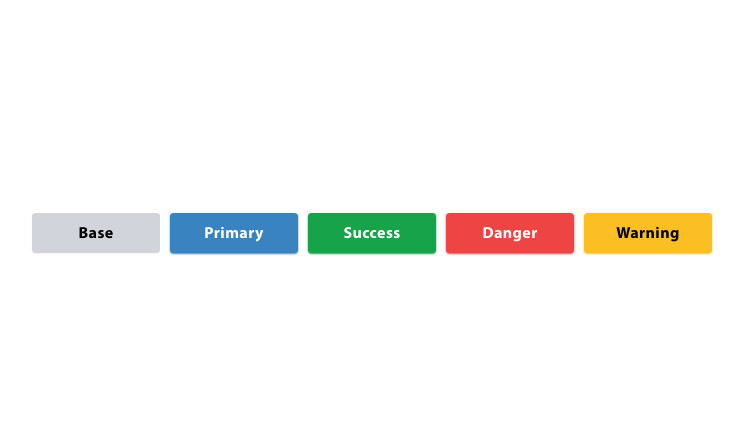
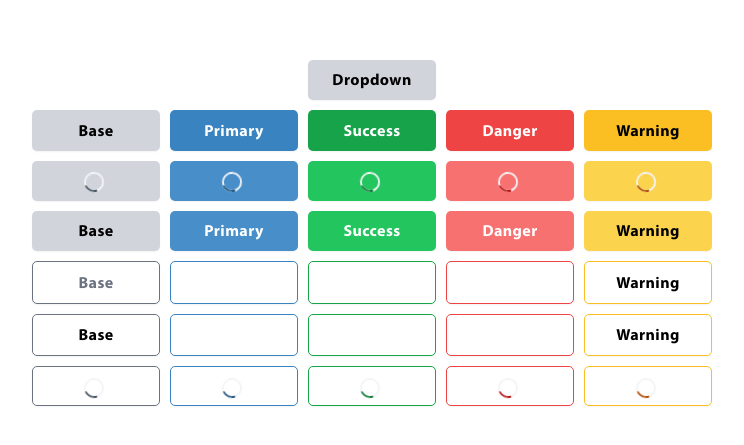
Before and after one commit to mendesnathanj/shoob-frontend, a React (Vite) app: page / in a window 1280 px wide. Shown: the part 167-612 px from the top of the page, without its empty margins (268-1012 px from the left). Built offline with nearby package versions, Linux system fonts and the light colour scheme.

Commit message:
add some button variants

```diff
--- a/src/components/ui/Button.tsx
+++ b/src/components/ui/Button.tsx
@@ -1,22 +1,57 @@
 import cn from 'classnames';
+import Spinner from './Spinner';
+
+export type Variants = 'base' | 'danger' | 'primary' | 'success' | 'warning';
+type fullWidthProp = boolean | { xs?: boolean, sm?: boolean, md?: boolean, lg?: boolean };
+type BaseProps = {
+  fullWidth?: fullWidthProp;
+  loading?: boolean;
+  outlined?: boolean;
+  startIcon?: JSX.Element;
+  submit?: boolean;
+  variant?: Variants;
+};
+
+type ButtonProps = BaseProps & React.HTMLProps<HTMLButtonElement>;
 
 const baseClasses = `inline-flex items-center justify-center leading-[3.8rem]
 whitespace-nowrap tracking-wide font-bold pt-1 appearance-none
-min-w-[128px] px-4 rounded-md shadow-sm transition-all duration-200 disabled:cursor-not-allowed
-disabled:transition-none disaabled:opacity-75 disabled:bg-gray-300 disabled:text-inherit
+min-w-[128px] min-h-[40px] px-4 rounded-lg shadow-sm transition-all duration-200 disabled:cursor-not-allowed
+disabled:transition-none disaabled:opacity-75 disabled:text-inherit shadow
 `;
 
-export type Variants = 'base' | 'danger' | 'primary' | 'success' | 'warning';
-
 const variantClasses = {
-  base: 'bg-gray-300 hover:bg-gray-400 hover:text-gray-100',
-  danger: 'bg-red-500 hover:bg-red-600 shadow-red-500 text-white',
-  primary: 'bg-shoob-500 hover:bg-shoob-600 shadow-shoob-500 text-white',
-  success: 'bg-green-600 hover:bg-green-700 shadow-green-600 text-white',
-  warning: 'bg-amber-400 hover:bg-yellow-500 shadow-amber-400 text-black',
+  base: 'bg-gray-300 hover:bg-gray-400 hover:text-gray-100 fill-gray-600 disabled:bg-gray-300',
+  danger: 'bg-red-500 hover:bg-red-600 text-white fill-red-700 disabled:text-white disabled:bg-red-400',
+  primary: 'bg-shoob-500 hover:bg-shoob-600 text-white fill-shoob-700 disabled:text-white disabled:bg-shoob-400',
+  success: 'bg-green-600 hover:bg-green-700 text-white fill-green-700 disabled:text-white disabled:bg-green-500',
+  warning: 'bg-amber-400 hover:bg-yellow-500 text-black fill-amber-700 disabled:bg-amber-300',
 };
 
-type fullWidthProp = boolean | { xs?: boolean, sm?: boolean, md?: boolean, lg?: boolean };
+const baseOutline = 'bg-transparent shadow-none border border-solid hover:text-white disabled:bg-transparent';
+
+const outlineClasses = {
+  base: cn(
+    baseOutline,
+    'border-gray-500 text-gray-500 hover:bg-gray-500 disabled:text-gray-400'
+  ),
+  danger: cn(
+    baseOutline,
+    'border-red-500 hover:bg-red-500 text-red-500 disabled:text-red-400'
+  ),
+  primary: cn(
+    baseOutline,
+    'border-shoob-500 hover:bg-shoob-400 text-shoob-500 disabled:text-shoob-400'
+  ),
+  success: cn(
+    baseOutline,
+    'border-green-600 hover:bg-green-600 text-green-600 disabled:text-green-500'
+  ),
+  warning: cn(
+    baseOutline,
+    'border-amber-400 hover:bg-amber-400 text-amber-500 hover:text-black disabled:text-amber-500'
+  ),
+};
 
 const fullWidthClasses = (fullWidth: fullWidthProp) => {
   if (!fullWidth) return '';
@@ -31,26 +66,31 @@ const fullWidthClasses = (fullWidth: fullWidthProp) => {
   return '';
 };
 
-type BaseProps = {
-  fullWidth?: fullWidthProp;
-  startIcon?: JSX.Element;
-  submit?: boolean;
-  variant?: Variants;
-};
-
-type ButtonProps = BaseProps & React.HTMLProps<HTMLButtonElement>;
-
 export default function Button({
-  children, fullWidth = false, startIcon, submit = false, variant = 'base', ...rest
+  children,
+  disabled = false,
+  fullWidth = false,
+  loading = false,
+  outlined = false,
+  startIcon,
+  submit = false,
+  variant = 'base',
+  ...rest
 }: ButtonProps) {
   return (
     <button
-      className={cn(baseClasses, fullWidthClasses(fullWidth), variantClasses[variant])}
+      className={cn(
+        baseClasses,
+        fullWidthClasses(fullWidth),
+        variantClasses[variant],
+        outlined && outlineClasses[variant],
+      )}
       {...rest}
       type={submit ? 'submit' : 'button'}
+      disabled={disabled || loading}
     >
       {startIcon && <span className="mr-2">{startIcon}</span>}
-      {children}
+      {loading ? <Spinner color="inherit" size="sm" /> : children}
     </button>
   );
 }
--- a/src/components/ui/Spinner.tsx
+++ b/src/components/ui/Spinner.tsx
@@ -1,5 +1,5 @@
 /* eslint-disable max-len */
-type Colors = 'blue' | 'gray' | 'green' | 'rose' | 'purple' | 'red' | 'yellow';
+type Colors = 'blue' | 'gray' | 'green' | 'inherit' | 'purple' | 'red' | 'rose' | 'yellow';
 
 type SpinnerProps = {
   color?: Colors;
@@ -10,6 +10,7 @@ const colorClasses = {
   blue: 'text-gray-300 fill-blue-500',
   gray: 'text-gray-300 fill-gray-500',
   green: 'text-gray-300 fill-green-500',
+  inherit: 'text-gray-100 fill-inherit',
   purple: 'text-gray-300 fill-purple-500',
   red: 'text-gray-300 fill-red-500',
   rose: 'text-gray-300 fill-rose-500',
--- a/src/entries/Customer.tsx
+++ b/src/entries/Customer.tsx
@@ -4,8 +4,38 @@ export default function Customer() {
   const variants = ['Base', 'Primary', 'Success', 'Danger', 'Warning'];
 
   return (
-    <div className="flex justify-center items-center min-h-screen gap-4">
-      {variants.map((variant) => <Button key={variant} variant={variant.toLowerCase() as Variants}>{variant}</Button>)}
+    <div className="flex justify-center items-center min-h-screen flex-col gap-4">
+      <Button variant="base">Dropdown</Button>
+      <div className="flex gap-4">
+        {variants.map((variant) => (
+          <Button key={variant} variant={variant.toLowerCase() as Variants}>{variant}</Button>
+        ))}
+      </div>
+      <div className="flex gap-4">
+        {variants.map((variant) => (
+          <Button key={variant} loading variant={variant.toLowerCase() as Variants}>{variant}</Button>
+        ))}
+      </div>
+      <div className="flex gap-4">
+        {variants.map((variant) => (
+          <Button key={variant} disabled variant={variant.toLowerCase() as Variants}>{variant}</Button>
+        ))}
+      </div>
+      <div className="flex gap-4 flex-wrap">
+        {variants.map((variant) => (
+          <Button key={variant} outlined variant={variant.toLowerCase() as Variants}>{variant}</Button>
+        ))}
+      </div>
+      <div className="flex gap-4">
+        {variants.map((variant) => (
+          <Button key={variant} disabled outlined variant={variant.toLowerCase() as Variants}>{variant}</Button>
+        ))}
+      </div>
+      <div className="flex gap-4">
+        {variants.map((variant) => (
+          <Button key={variant} loading outlined variant={variant.toLowerCase() as Variants}>{variant}</Button>
+        ))}
+      </div>
     </div>
   );
 }
--- a/tailwind.config.js
+++ b/tailwind.config.js
@@ -13,8 +13,10 @@ module.exports = {
   theme: {
     extend: {
       colors: {
+        'shoob-400': '#488fc9',
         'shoob-500': '#3883c0',
         'shoob-600': '#2f6fa3',
+        'shoob-700': '#275b86',
       },
       fontFamily: {
         sans: ['Myriad', ...defaultTheme.fontFamily.sans],
```
